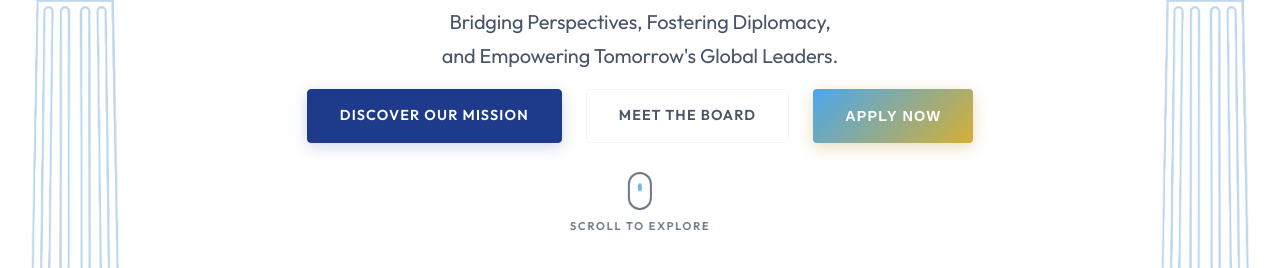
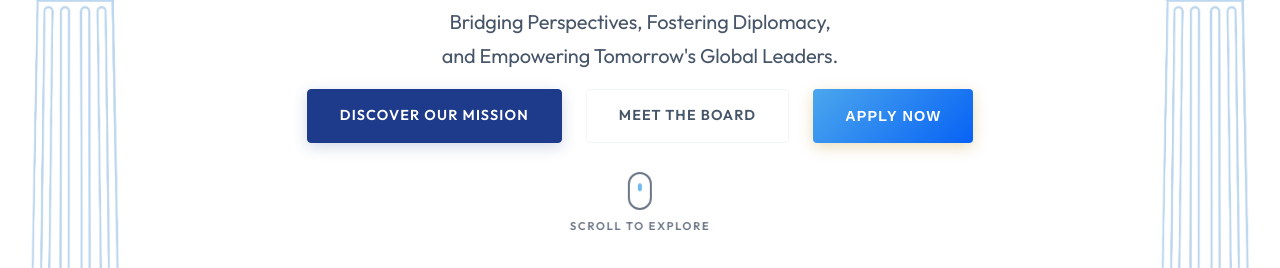
Before and after one commit to adam382010-svg/Elpitha, a plain HTML site: page index.html in a window 1280 px wide. Shown: the part 532-800 px from the top of the page. Drawn offline with Linux system fonts and the light colour scheme; animation ran at ten frames a second.

Commit message:
Update style.css

```diff
--- a/style.css
+++ b/style.css
@@ -444,14 +444,14 @@ strong {
 }
 
 .btn-accent {
-    background: linear-gradient(135deg, var(--accent-gold) 0%, #d4af37 100%);
+    background: linear-gradient(135deg, var(--accent-gold) 0%, #0762f5 100%);
     color: #ffffff;
     border: none;
     box-shadow: 0 4px 15px rgba(178, 138, 26, 0.3);
 }
 
 .btn-accent:hover {
-    background: linear-gradient(135deg, #d4af37 0%, var(--accent-gold) 100%);
+    background: linear-gradient(135deg, #0762f5 0%, var(--accent-gold) 100%);
     color: #ffffff;
     box-shadow: 0 6px 22px rgba(178, 138, 26, 0.45);
     transform: translateY(-3px);
```
